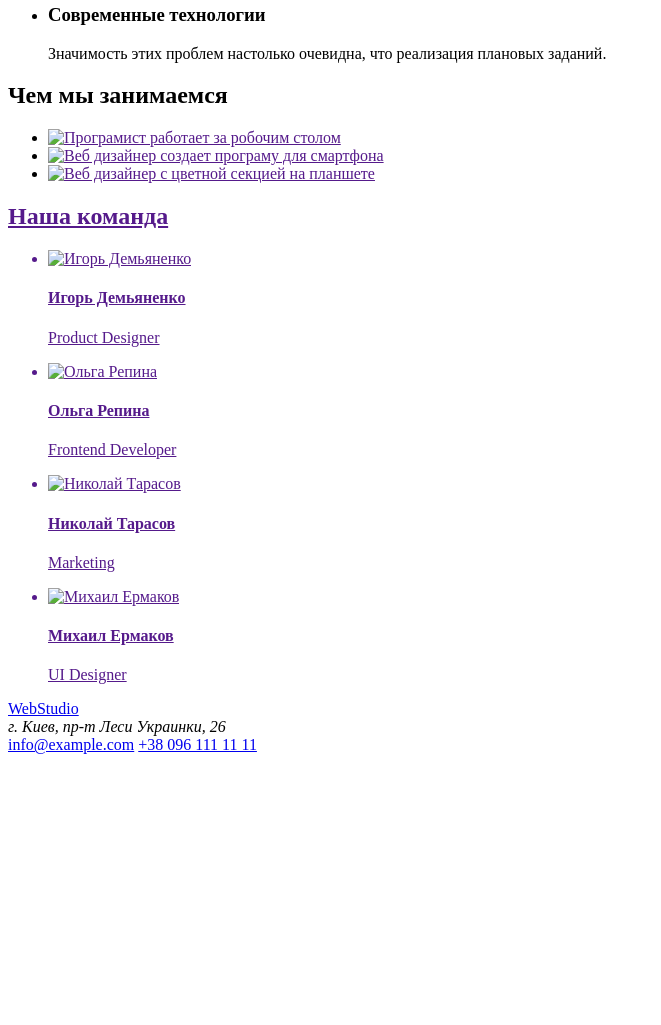
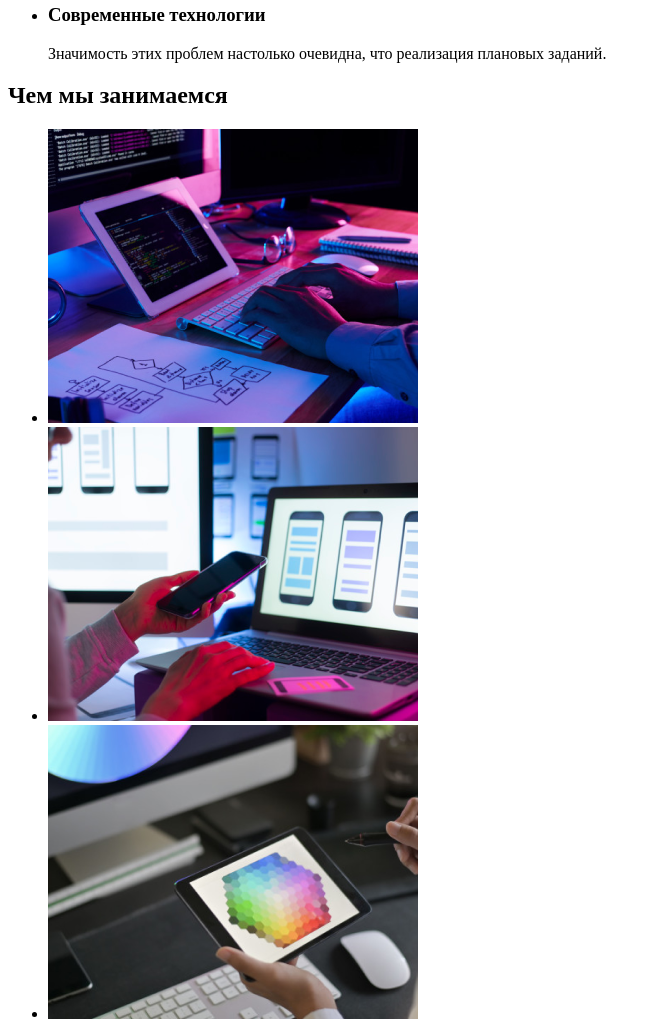
Before and after one commit to andriyhedzyk/goit-markup-hw-01, a plain HTML site: page index.html in a window 1280 px wide. Shown: the part 480-1505 px from the top of the page, without its empty margins (0-661 px from the left). Before the commit the page ends 1242 px from the top, so only its background shows below. Drawn offline with Linux system fonts and the light colour scheme.

Commit message:
Виправлено
Добавлено Ptettierrc
Виправлено помилки з img

```diff
--- a/index.html
+++ b/index.html
@@ -62,15 +62,18 @@
             <ul>
                 <li>
                     <a href="">
-                        <img src="/img/programmer-worker.png" alt="Програмист работает за робочим столом" />
+                        <img src="/imges/programmer-worker.png" alt="Програмист работает за робочим столом" />
+                    </a>
                 </li>
                 <li>
                     <a href="">
-                        <img src="/img/app-developers.png" alt="Веб дизайнер создает програму для смартфона" />
+                        <img src="/imges/app-developers.png" alt="Веб дизайнер создает програму для смартфона" />
+                    </a>
                 </li>
                 <li>
                     <a href="">
-                        <img src="/img/graphic-tablet.png" alt="Веб дизайнер c цветной секцией на планшете" />
+                        <img src="/imges/graphic-tablet.png" alt="Веб дизайнер c цветной секцией на планшете"  />
+                    </a>
                 </li>
             </ul>
         </section>
@@ -79,22 +82,22 @@
             <h2>Наша команда</h2>
             <ul>
                 <li>
-                    <img src="/img/Игорь Демьяненко.jpg" alt="Игорь Демьяненко" width="270"/>
+                    <img src="/imges/IgorDemianenko.jpg" alt="Игорь Демьяненко" width="270"/>
                     <h4>Игорь Демьяненко</h4>
                     <p>Product Designer</p>
                 </li>
                 <li>
-                    <img src="/img/Ольга Репина.jpg" alt="Ольга Репина" width="270"/>
+                    <img src="/imges/OlgaRepina.jpg" alt="Ольга Репина" width="270"/>
                     <h4>Ольга Репина</h4>
                     <p>Frontend Developer</p>
                 </li>
                 <li>
-                    <img src="/img/Николай Тарасов.jpg" alt="Николай Тарасов" width="270"/>
+                    <img src="/imges/NikolayTarasov.jpg" alt="Николай Тарасов" width="270"/>
                     <h4>Николай Тарасов</h4>
                     <p>Marketing</p>
                 </li>
                 <li>
-                    <img src="/img/Михаил Ермаков.jpg" alt="Михаил Ермаков" width="270"/>
+                    <img src="/imges/MihailErmakov.jpg" alt="Михаил Ермаков" width="270"/>
                     <h4>Михаил Ермаков</h4>
                     <p>UI Designer</p>
                 </li>
```
Also changed, not shown: prettierrc.json (added, +12 -0 lines), imges/IgorDemianenko.jpg (added), imges/MihailErmakov.jpg (added), imges/NikolayTarasov.jpg (added), imges/OlgaRepina.jpg (added).
